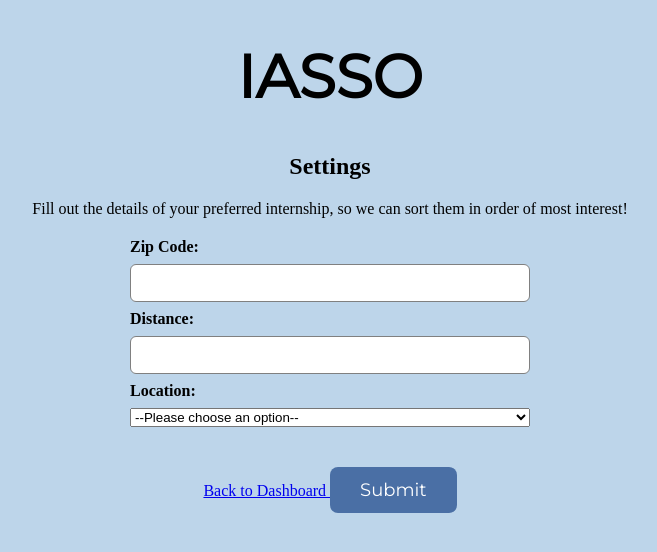
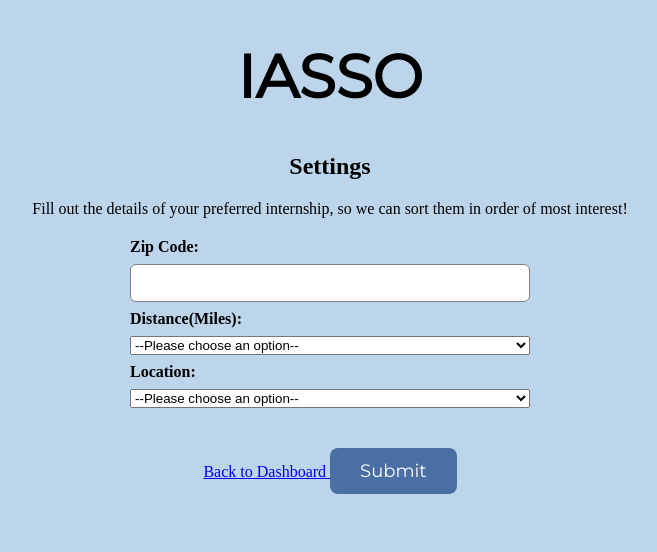
Before and after one commit to lspar/HenHacks-2026, a Flask app: template templates/settings.html in a window 1280 px wide. Shown: the top 552 px of the page, without its empty margins (310-967 px from the left). Run offline with Flask 3, Linux system fonts and the light colour scheme; the template is opened without the code that fills it, so the values that code supplies are empty.

Commit message:
updated dashboard and settings

```diff
--- a/templates/settings.html
+++ b/templates/settings.html
@@ -75,8 +75,15 @@
         <label for="Zip Code">Zip Code:</label>
         <input type="text" id="zip_code" name="zip_code">
 
-        <label for="Distance">Distance:</label>
-        <input type="text" id="distance" name="distance">
+        <label for="distance-select">Distance(Miles):</label>
+        <select name="distance" id="distance-select">
+            <option value="">--Please choose an option--</option>
+            <option value="5">5 miles</option>
+            <option value="10">10 miles</option>
+            <option value="25">25 miles</option>
+            <option value="50">50 miles</option>
+            <option value="100+">100+ miles</option>
+        </select>
 
         <label for="location-select">Location:</label>
         <select name="location" id="location-select">
```
Also changed, not shown: templates/dashboard.html (+7 -3 lines).
